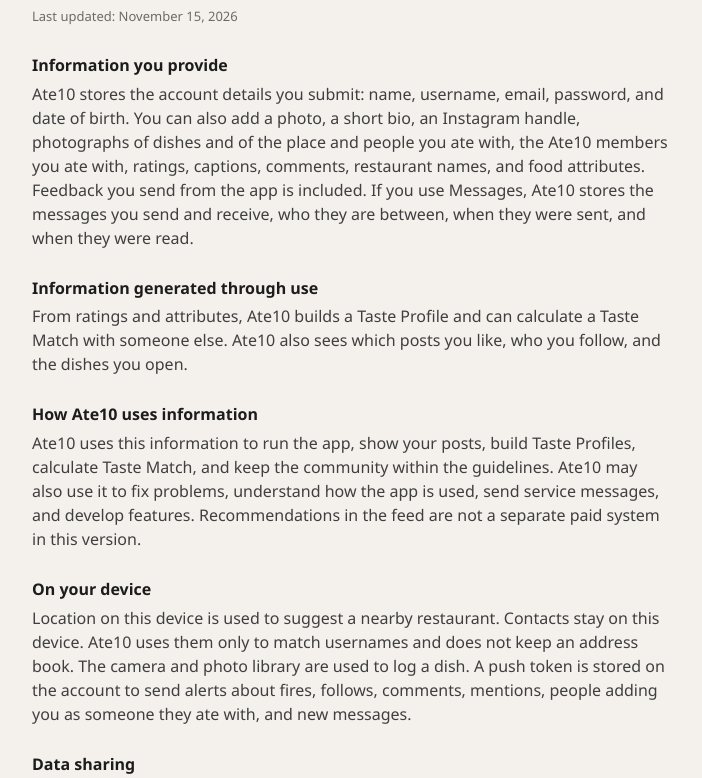
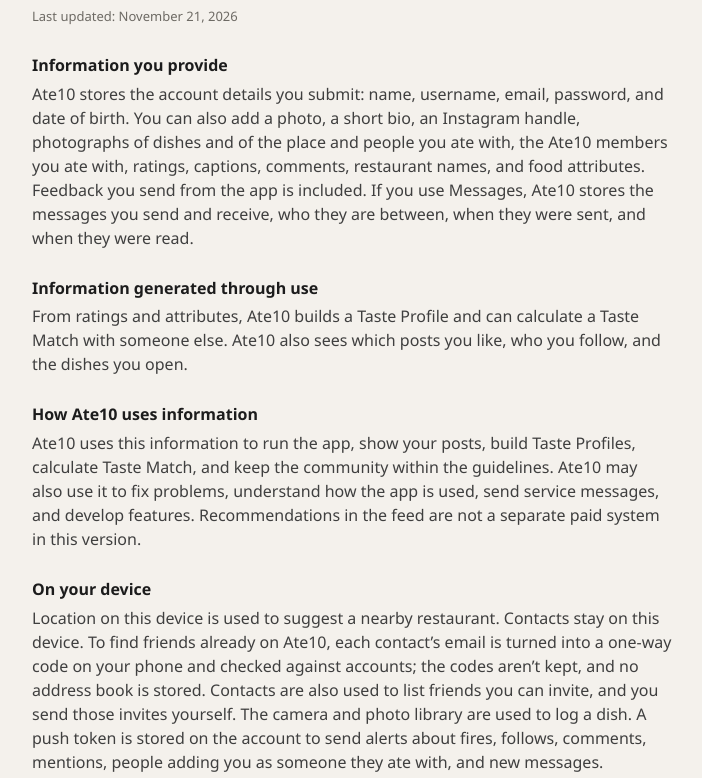
Before and after one commit to roymkkim/ate10-site, a plain HTML site: page privacy.html in a window 1280 px wide. Shown: the part 121-899 px from the top of the page, without its empty margins (288-990 px from the left). Drawn offline with Linux system fonts and the light colour scheme.

Commit message:
Privacy: how contacts find friends (one-way email codes, not kept) and the invite list
Co-Authored-By: Claude Opus 5.5 <noreply@anthropic.com>
Claude-Session: https://claude.ai/code/session_019nQWnPSSEvcd5JwsaWKe7e

```diff
--- a/privacy.html
+++ b/privacy.html
@@ -19,7 +19,7 @@
   <main>
     <p class="meta">Ate10</p>
     <h1>Privacy Policy</h1>
-    <p class="meta" style="margin-top: 12px">Last updated: November 15, 2026</p>
+    <p class="meta" style="margin-top: 12px">Last updated: November 21, 2026</p>
 
     <h2>Information you provide</h2>
     <p>Ate10 stores the account details you submit: name, username, email, password, and date of birth. You can also add a photo, a short bio, an Instagram handle, photographs of dishes and of the place and people you ate with, the Ate10 members you ate with, ratings, captions, comments, restaurant names, and food attributes. Feedback you send from the app is included. If you use Messages, Ate10 stores the messages you send and receive, who they are between, when they were sent, and when they were read.</p>
@@ -31,7 +31,7 @@
     <p>Ate10 uses this information to run the app, show your posts, build Taste Profiles, calculate Taste Match, and keep the community within the guidelines. Ate10 may also use it to fix problems, understand how the app is used, send service messages, and develop features. Recommendations in the feed are not a separate paid system in this version.</p>
 
     <h2>On your device</h2>
-    <p>Location on this device is used to suggest a nearby restaurant. Contacts stay on this device. Ate10 uses them only to match usernames and does not keep an address book. The camera and photo library are used to log a dish. A push token is stored on the account to send alerts about fires, follows, comments, mentions, people adding you as someone they ate with, and new messages.</p>
+    <p>Location on this device is used to suggest a nearby restaurant. Contacts stay on this device. To find friends already on Ate10, each contact’s email is turned into a one-way code on your phone and checked against accounts; the codes aren’t kept, and no address book is stored. Contacts are also used to list friends you can invite, and you send those invites yourself. The camera and photo library are used to log a dish. A push token is stored on the account to send alerts about fires, follows, comments, mentions, people adding you as someone they ate with, and new messages.</p>
 
     <h2>Data sharing</h2>
     <p>Other people can see what you post, your username, your Instagram handle if you add one, your Taste Profile, and who you follow, according to what the app shows. Ate10 uses Supabase to store accounts and profiles. Place search can send a query to Apple’s map services. Push alerts are delivered through Apple’s push notification service. If someone adds you to a post as a person they ate with, your username and profile photo appear on that post. You can remove yourself from it at any time.</p>
```
